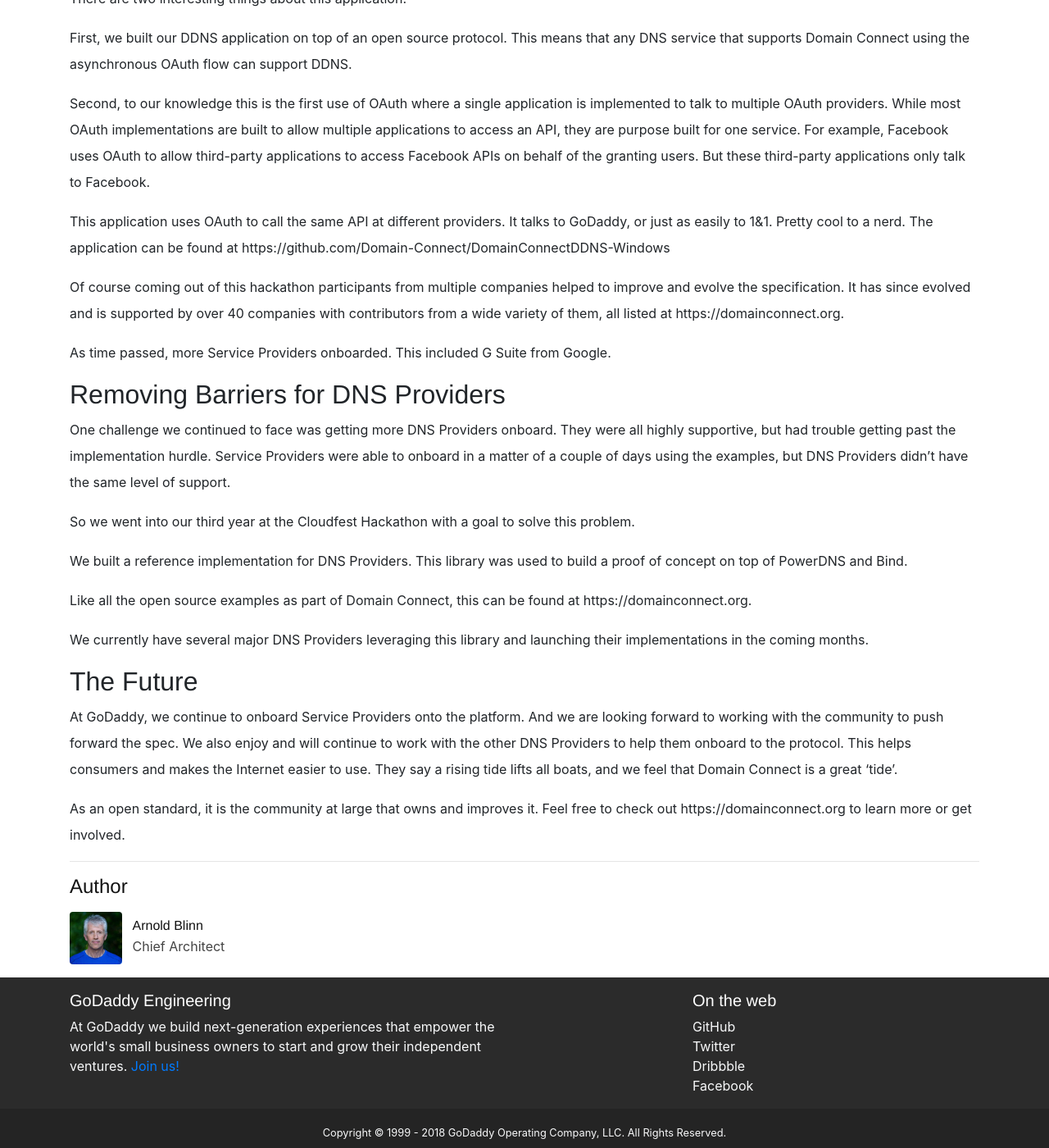
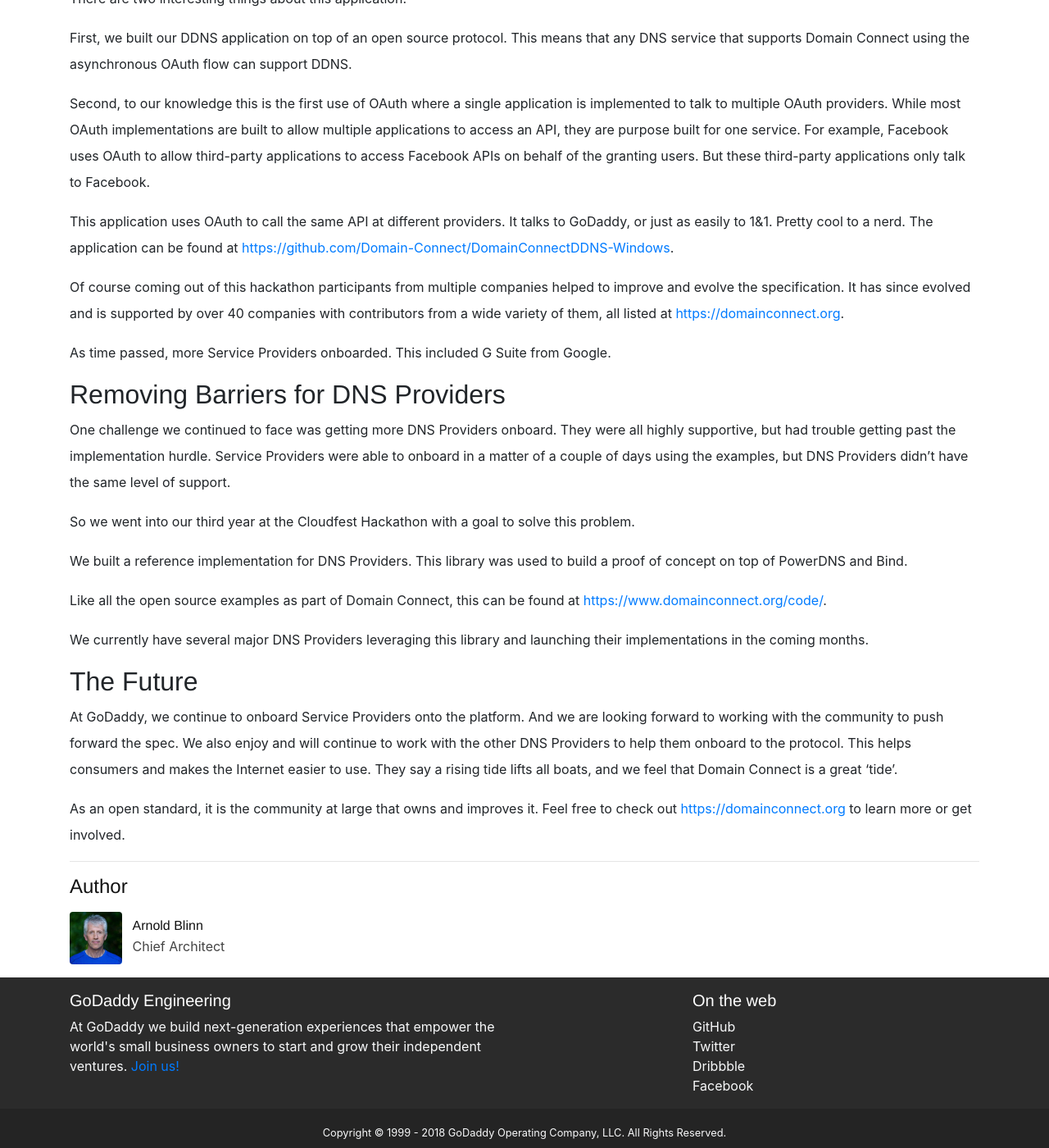
Before and after one commit to godaddy/godaddy.github.io, a Jekyll site: the page built from _posts/2019-04-25-domain-connect.md, in a window 1280 px wide and 1400 px high, scrolled down 2486 px. Shown: the whole window at 82% size. Built offline with Jekyll 4.4.1, drawn with Linux system fonts in a browser that asks for light colours; nearby versions of some CDN libraries; some web fonts are replaced; some of the changed lines change nothing that is shown; some of the changed text lies outside the part shown.

Commit message:
fix(links): fix broken links (#121)

```diff
--- a/_posts/2019-04-25-domain-connect.md
+++ b/_posts/2019-04-25-domain-connect.md
@@ -39,13 +39,13 @@
 
 These templates are the cornerstone of Domain Connect. The template encapsulates all the DNS changes a Service Provider requires, and allows the DNS Provider to approve and manage the changes.
 
-The current version of the specification can be found at https://domainconnect.org.
+The current version of the specification can be found [here](https://www.domainconnect.org/specification/).
 
 ## A Standard is Born
 
 Our next step was to gain adoption.  We already had a dozen plus Service Providers supporting the protocol. But we wanted more DNS Providers.  We started talking about it with all the main DNS Providers, and while there was a great deal of interest and support there was little action.  Implementation fell into their various backlogs.
 
-This all changed at a Hackathon at Cloudfest in the spring of 2017.  Some engineers from GoDaddy, Host Europe Group, and United Domains got together and implemented two projects. The first was to add Domain Connect support to United Domains.  The other project was to build a simple example Service Provider. The latter has since evolved, but can be found at https://exampleservice.domainconnect.org.
+This all changed at a Hackathon at Cloudfest in the spring of 2017.  Some engineers from GoDaddy, Host Europe Group, and United Domains got together and implemented two projects. The first was to add Domain Connect support to United Domains.  The other project was to build a simple example Service Provider. The latter has since evolved, but can be found at [https://exampleservice.domainconnect.org](https://exampleservice.domainconnect.org).
 
 At the end of the hackathon we successfully demonstrated configuring our new example service with a domain at United Domains and at GoDaddy.  Coincidently the MC of the hackathon was Paul Mockapetris, who along with Jon Postel is credited as a co-inventor of DNS. A highlight was when we explained the reason for doing this was that normal users don’t understand DNS.  Paul is a good-natured person who appreciated and largely agreed with this jab.
 
@@ -67,9 +67,9 @@
 
 Second, to our knowledge this is the first use of OAuth where a single application is implemented to talk to multiple OAuth providers.  While most OAuth implementations are built to allow multiple applications to access an API, they are purpose built for one service.  For example, Facebook uses OAuth to allow third-party applications to access Facebook APIs on behalf of the granting users. But these third-party applications only talk to Facebook.
 
-This application uses OAuth to call the same API at different providers. It talks to GoDaddy, or just as easily to 1&1.  Pretty cool to a nerd.  The application can be found at https://github.com/Domain-Connect/DomainConnectDDNS-Windows
+This application uses OAuth to call the same API at different providers. It talks to GoDaddy, or just as easily to 1&1.  Pretty cool to a nerd.  The application can be found at [https://github.com/Domain-Connect/DomainConnectDDNS-Windows](https://github.com/Domain-Connect/DomainConnectDDNS-Windows).
 
-Of course coming out of this hackathon participants from multiple companies helped to improve and evolve the specification.  It has since evolved and is supported by over 40 companies with contributors from a wide variety of them, all listed at https://domainconnect.org.
+Of course coming out of this hackathon participants from multiple companies helped to improve and evolve the specification.  It has since evolved and is supported by over 40 companies with contributors from a wide variety of them, all listed at [https://domainconnect.org](https://domainconnect.org).
 
 As time passed, more Service Providers onboarded. This included G Suite from Google.
 
@@ -81,7 +81,7 @@
 
 We built a reference implementation for DNS Providers. This library was used to build a proof of concept on top of PowerDNS and Bind.
 
-Like all the open source examples as part of Domain Connect, this can be found at https://domainconnect.org.
+Like all the open source examples as part of Domain Connect, this can be found at [https://www.domainconnect.org/code/](https://www.domainconnect.org/code/).
 
 We currently have several major DNS Providers leveraging this library and launching their implementations in the coming months.
 
@@ -89,4 +89,4 @@
 
 At GoDaddy, we continue to onboard Service Providers onto the platform. And we are looking forward to working with the community to push forward the spec. We also enjoy and will continue to work with the other DNS Providers to help them onboard to the protocol. This helps consumers and makes the Internet easier to use. They say a rising tide lifts all boats, and we feel that Domain Connect is a great ‘tide’.
 
-As an open standard, it is the community at large that owns and improves it. Feel free to check out https://domainconnect.org to learn more or get involved.
+As an open standard, it is the community at large that owns and improves it. Feel free to check out [https://domainconnect.org](https://domainconnect.org) to learn more or get involved.
```
